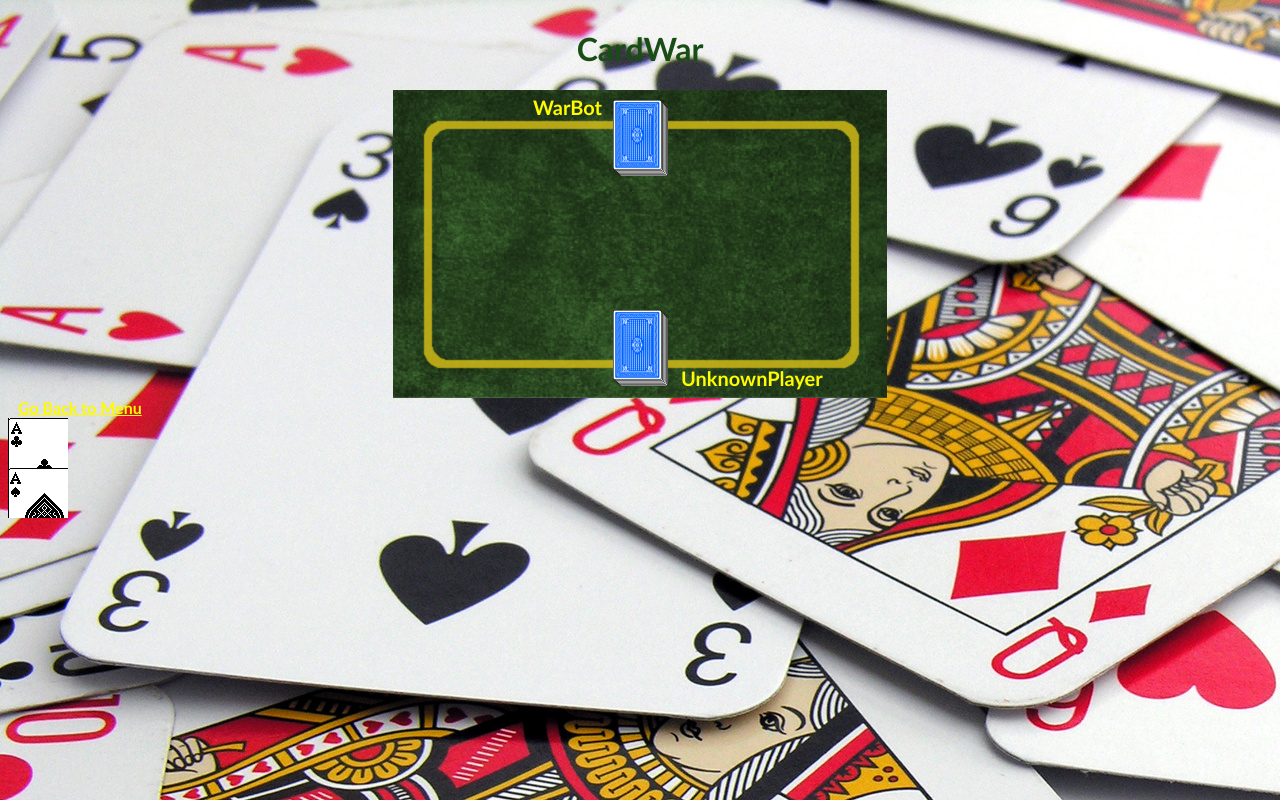
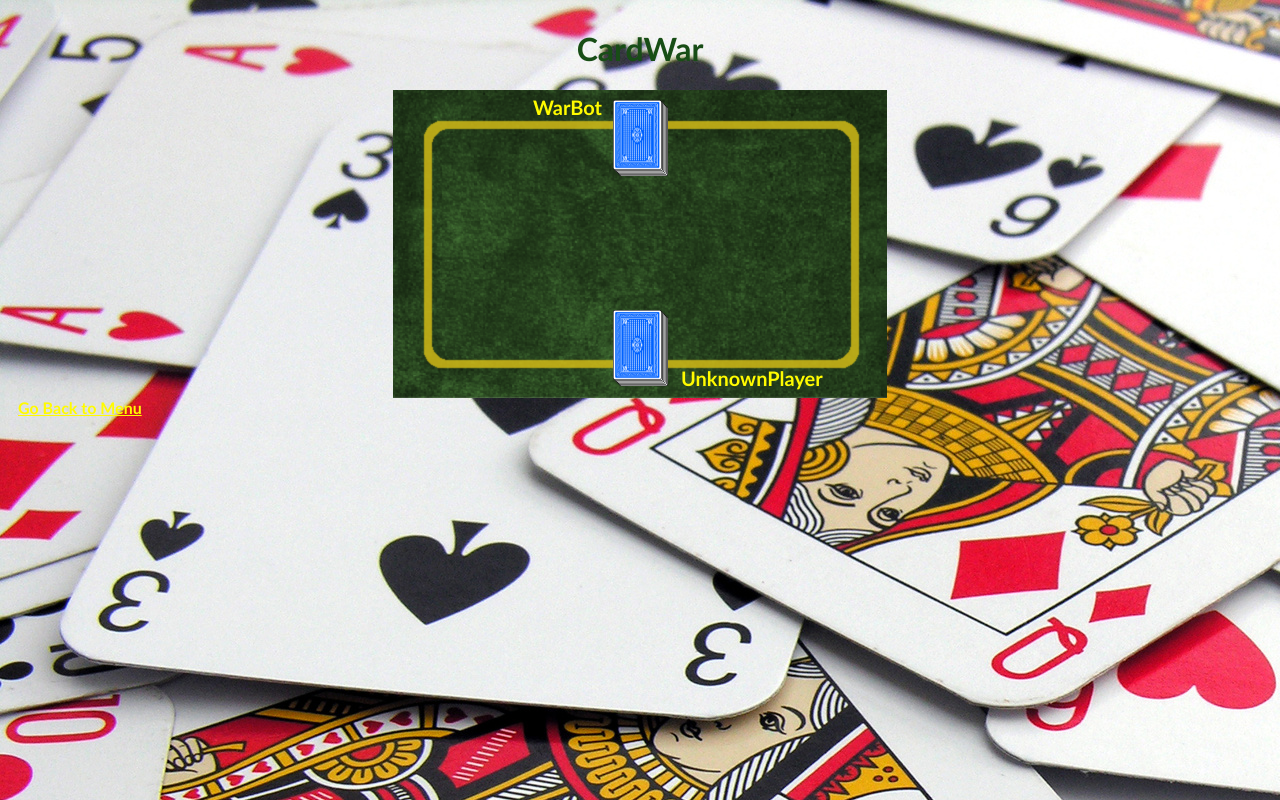
Before and after one commit to neuracr/cardWar, an Angular app in the folder cardWar/: page /game in a window 1280 px wide. Built offline with nearby package versions, Linux system fonts and the light colour scheme.

Commit message:
suppression des images de carte tests en bas du menu de jeu et création de la zone de carte du bot

```diff
--- a/cardWar/src/app/game/game.component.css
+++ b/cardWar/src/app/game/game.component.css
@@ -8,18 +8,25 @@
     color: rgb(255, 251, 0);
 }
 
-#card-up {
+#card-up, #card-down {
     /*/background-image: url("/assets/As.gif");/*/
     background-size: 50px;
     background-repeat: no-repeat;
     width:50px;
     height:67px;
     position: absolute;
-    margin-left:260px;
     margin-top: 120px;
     border-style: solid;
     text-align:center;
+}
 
+#card-up{
+    margin-left:260px;
+
+}
+
+#card-down {
+    margin-left: 180px;
 }
 
 #bot-pack, #player-pack {
@@ -79,47 +86,3 @@ a:hover {
     margin-left:220px;
     margin-top:220px;
   }
-
-#Ac {
-    background-image: url('../img/Ac.gif');
-    visibility: visible;
-    height:50px;
-    width:60px;
-}
-
-#As {
-    background-image: url('/assets/As.gif');
-    visibility: visible;
-    height:50px;
-    width:60px;
-}
-
-#Ad {
-    background-image: url('../img/Ad.gif');
-    visibility: hidden;
-}
-
-#Ah {
-    background-image: url('../img/Ah.gif');
-    visibility: hidden;
-}
-
-#A2c {
-    background-image: url('../img/2c.gif');
-    visibility: hidden;
-}
-
-#A2s {
-    background-image: url('../img/2s.gif');
-    visibility: hidden;
-}
-
-#A2d {
-    background-image: url('../img/2d.gif');
-    visibility: hidden;
-}
-
-#A2h {
-    background-image: url('../img/2h.gif');
-    visibility: hidden;
-}
--- a/cardWar/src/app/game/game.component.html
+++ b/cardWar/src/app/game/game.component.html
@@ -3,6 +3,7 @@
        <p id="warbot">WarBot</p>
    </div>
    <div id = "card-up" [ngStyle] = "{'visibility': getVisibility()}"> {{cardName}}</div>
+   <div id = "card-down" [ngStyle] = "{'visibility': getVisibility()}"> {{cardName}}</div>
 
    <div id = "player-pack" (click) = "onPackClick()">
         <p id="player">{{player.username}}<!-- [ngStyle] =  "{'background-image': getImgUrl()}"  "{'visibility':getVisibility()}" !--></p>
@@ -12,15 +13,3 @@
 <nav>
     <a routerLink="/menu">Go Back to Menu</a>
 </nav>
-
-<div style="visibility:visible">
-    <div id = "Ac"></div>
-    <div id = "Ad"></div>
-    <div id = "Ah"></div>
-    <div id = "As"></div>
-    <div id = "A2c"></div>
-    <div id = "A2d"></div>
-    <div id = "A2h"></div>
-    <div id = "A2s"></div>
-
-</div>
--- a/cardWar/src/app/game/game.component.ts
+++ b/cardWar/src/app/game/game.component.ts
@@ -120,7 +120,7 @@ export class GameComponent implements OnInit {
           theCard = 'Roi';
         break;
         case '0':
-        theCard = '10';
+          theCard = '10';
         break;
       }
     }
```
